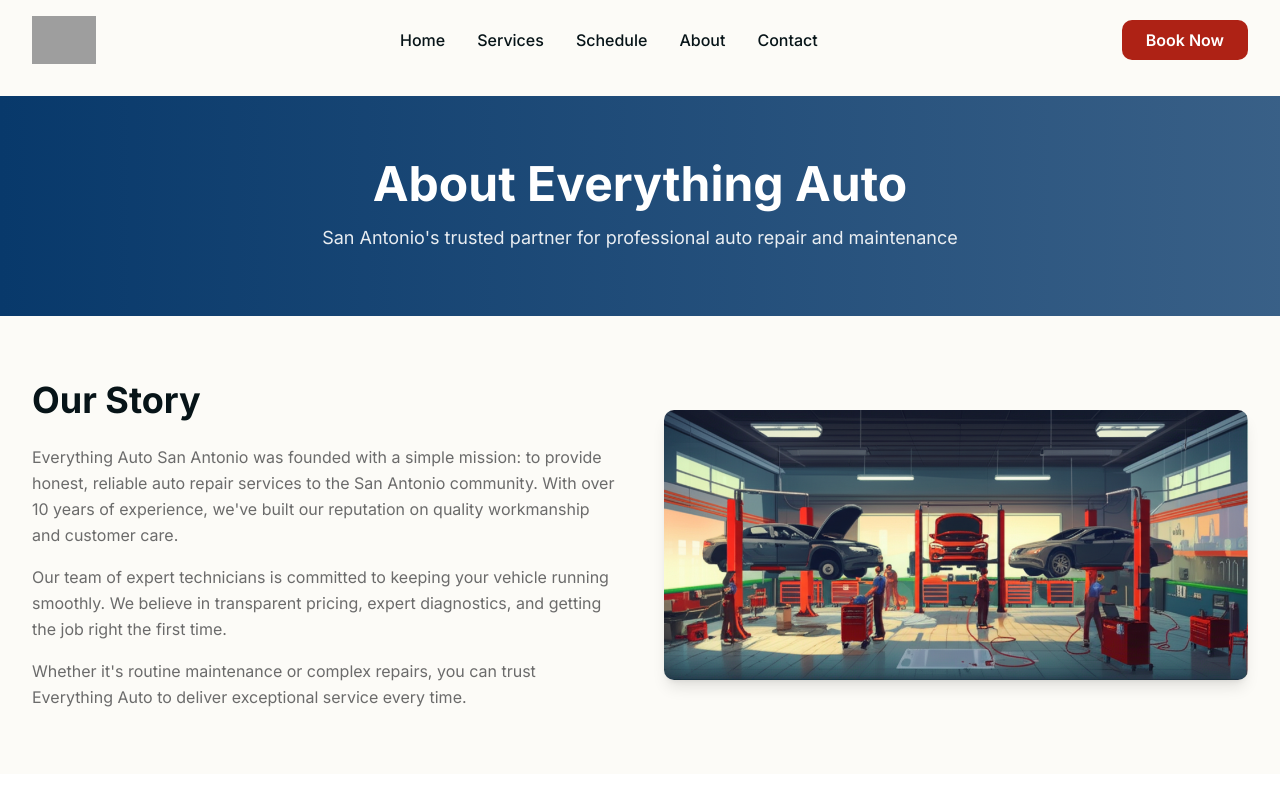
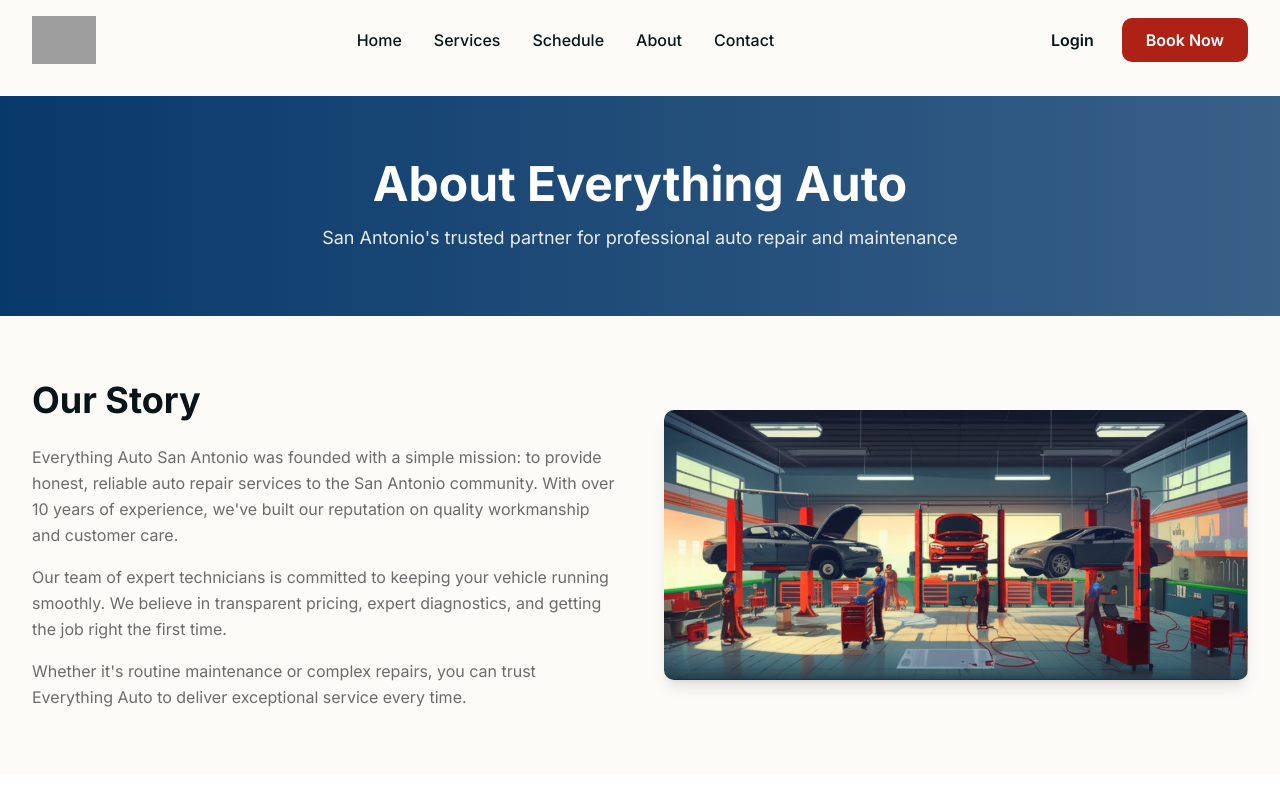
Before and after one commit to davisbryan595-lang/Everything-Auto, a Next.js app: page /about in a window 1280 px wide. Shown: the top 800 px of the page. Built offline with nearby package versions, Linux system fonts and the light colour scheme; grey boxes are pictures that could not be loaded.

Commit message:
completionId: cgen-fcf57699f0234ec38125a4af8d23fb7d
cgen-fcf57699f0234ec38125a4af8d23fb7d

```diff
--- a/components/navbar.tsx
+++ b/components/navbar.tsx
@@ -73,8 +73,24 @@ export function Navbar() {
               ))}
             </div>
 
-            {/* Desktop CTA Button */}
-            <div className="hidden md:block">
+            {/* Desktop CTA Buttons */}
+            <div className="hidden md:flex items-center gap-3">
+              {mounted && isAdminAuthenticated ? (
+                <button
+                  onClick={handleLogout}
+                  className="flex items-center gap-2 px-4 py-2.5 text-foreground font-semibold hover:text-secondary transition-colors"
+                >
+                  <LogOut className="w-4 h-4" />
+                  Logout
+                </button>
+              ) : (
+                <Link
+                  href="/admin"
+                  className="px-4 py-2.5 text-foreground font-semibold hover:text-secondary transition-colors"
+                >
+                  Login
+                </Link>
+              )}
               <Link
                 href="/schedule"
                 className="px-6 py-2.5 bg-secondary text-white font-semibold rounded-lg hover:bg-secondary/90 transition-all hover:shadow-lg"
```
